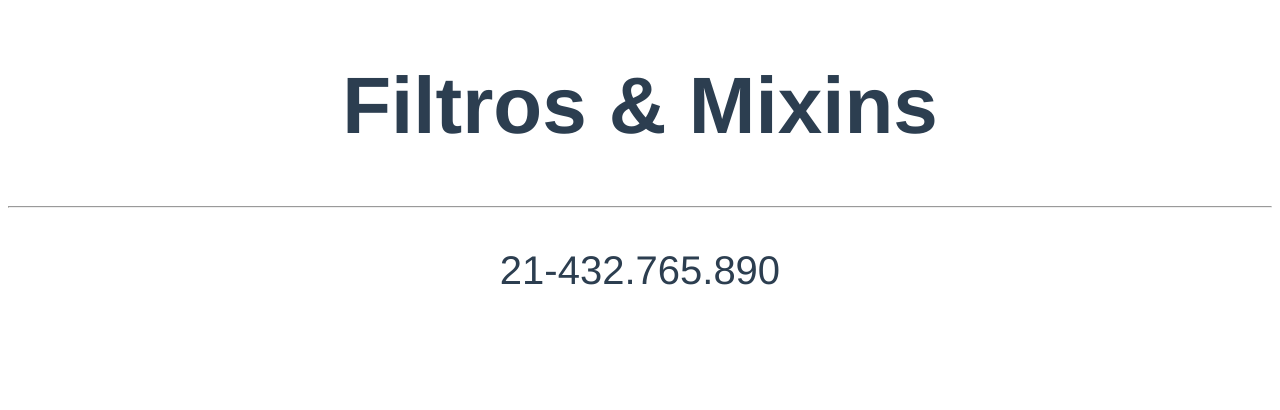
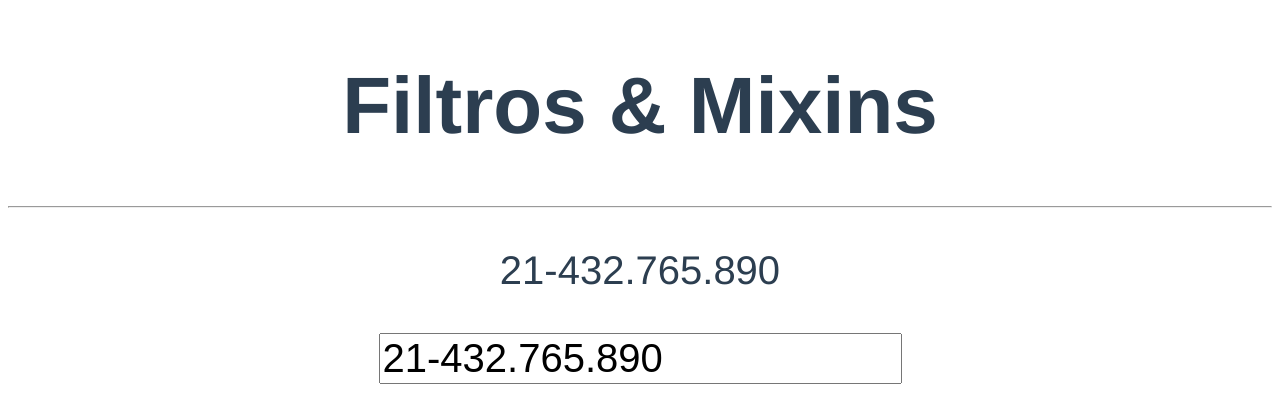
Before and after one commit to josemalcher/CODE3R-Curso-VueJS-2-O-Guia-Completo-incl-Vue-Router-Vuex, a Vue app in the folder Secao-13-Melhorando-sua-App-com-Filtros-e-Mixins/195-Introducao-do-Modulo/filtros-mixins-exercicios/: page / in a window 1280 px wide. Shown: the top 410 px of the page. Built offline with nearby package versions, Linux system fonts and the light colour scheme.

Commit message:
Seção 13: Melhorando sua App com Filtros e Mixins - 198. Filtro & v-bind

```diff
--- a/Secao-13-Melhorando-sua-App-com-Filtros-e-Mixins/195-Introducao-do-Modulo/filtros-mixins-exercicios/src/App.vue
+++ b/Secao-13-Melhorando-sua-App-com-Filtros-e-Mixins/195-Introducao-do-Modulo/filtros-mixins-exercicios/src/App.vue
@@ -3,6 +3,7 @@
     <h1>Filtros & Mixins</h1>
     <hr>
     <p>{{ cpfAluno | cpf | inverter}}</p>
+    <input type="text" :value="cpfAluno | cpf | inverter">
   </div>
 </template>
 
@@ -35,4 +36,7 @@ export default {
   margin-top: 60px;
   font-size: 2.5rem;
 }
+input{
+  font-size: 2.5rem;
+}
 </style>
```
Also changed, not shown: 1 other file (tests, documents, lock files or other folders).
